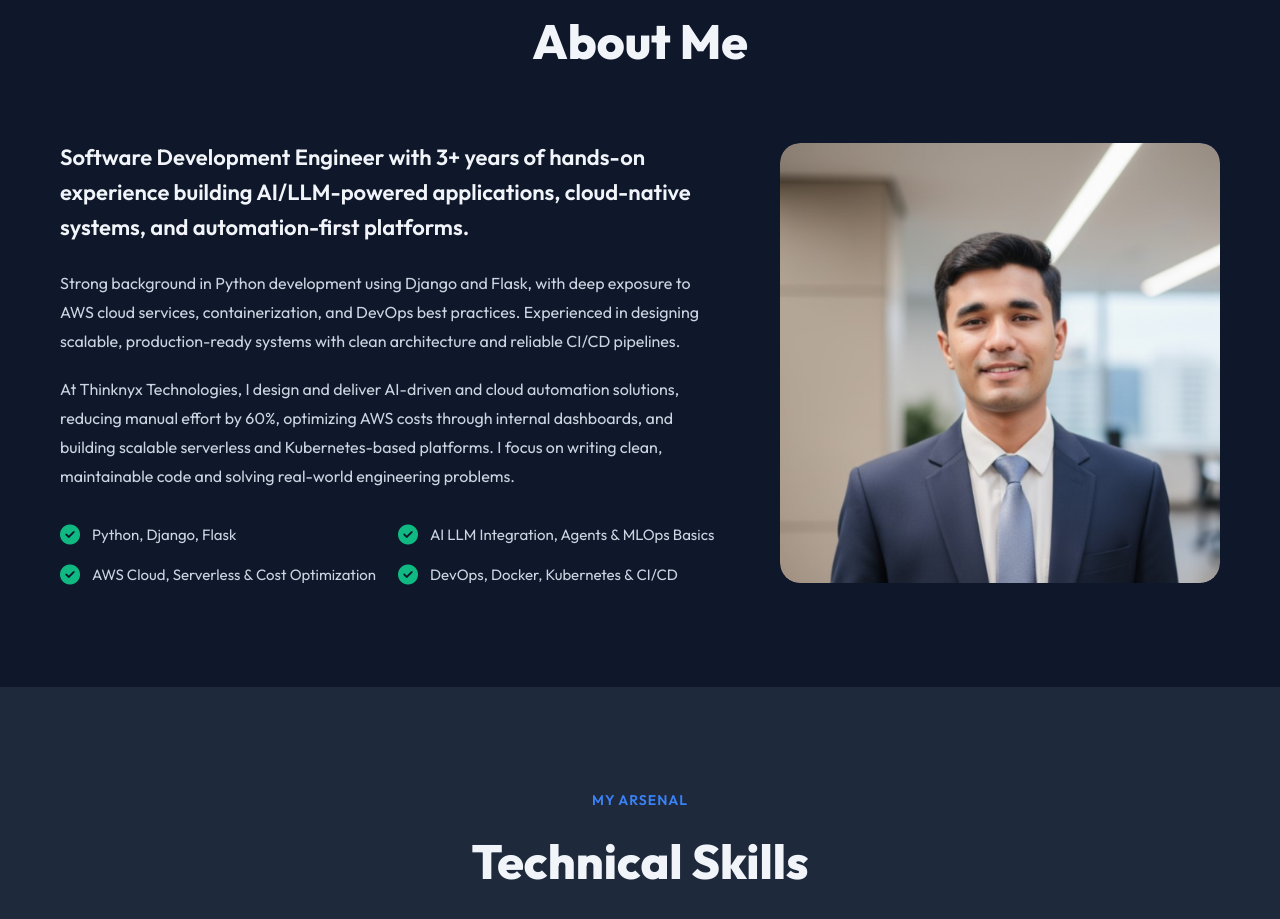
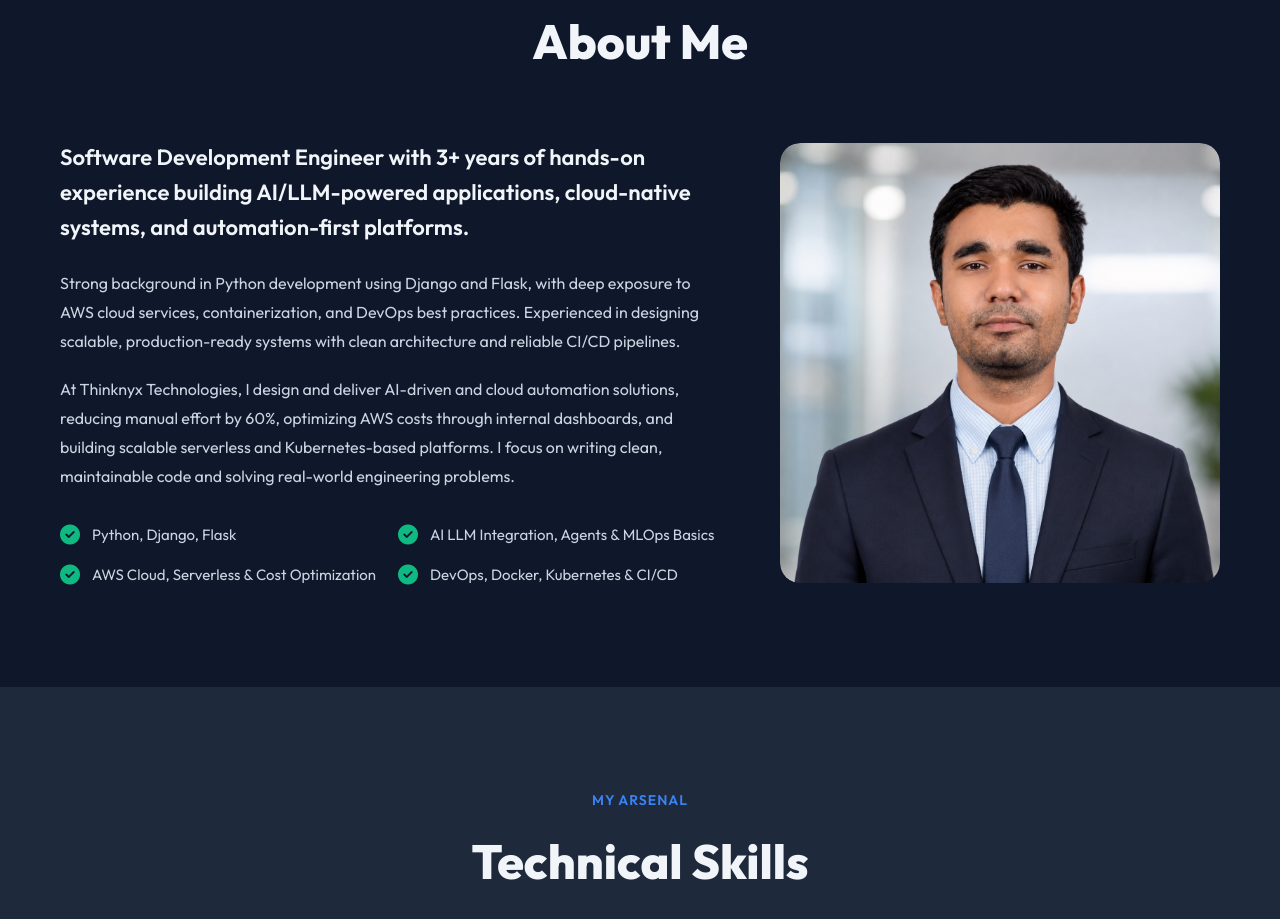
Before and after one commit to whodheeeraj/whodheeeraj.github.io, a plain HTML site: page index.html in a window 1280 px wide. Shown: the part 972-1891 px from the top of the page. Drawn offline with Linux system fonts and the light colour scheme.

Commit message:
Updated Profile

```diff
--- a/index.html
+++ b/index.html
@@ -152,7 +152,7 @@
 
                 <div class="about-image">
                     <div class="image-wrapper">
-                        <img src="Dheeraj-Sain.png" alt="Dheeraj Sain" class="profile-photo">
+                        <img src="Dheeraj-Sain.jpg" alt="Dheeraj Sain" class="profile-photo">
                         <div class="image-decoration"></div>
                     </div>
                 </div>
```
Also changed, not shown: Dheeraj-Sain.jpg (added), Dheeraj-Sain.png (deleted).
